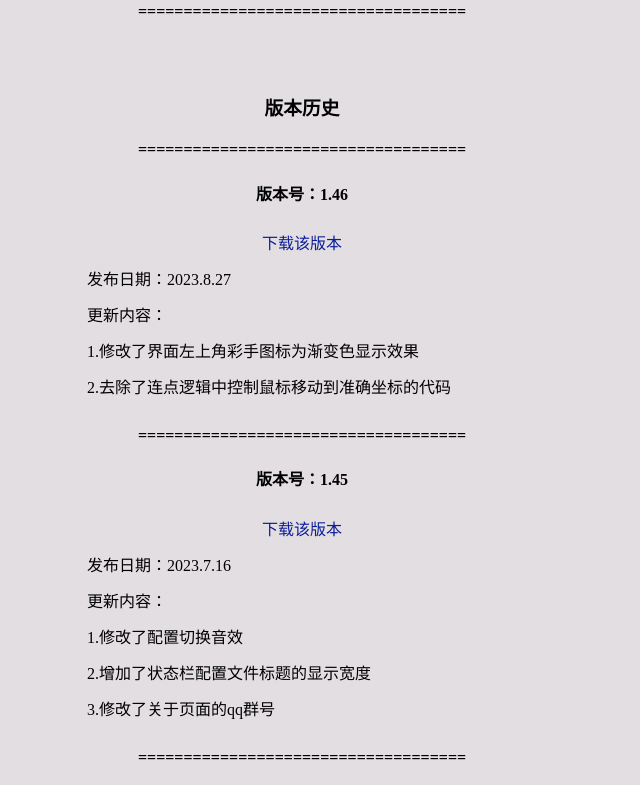
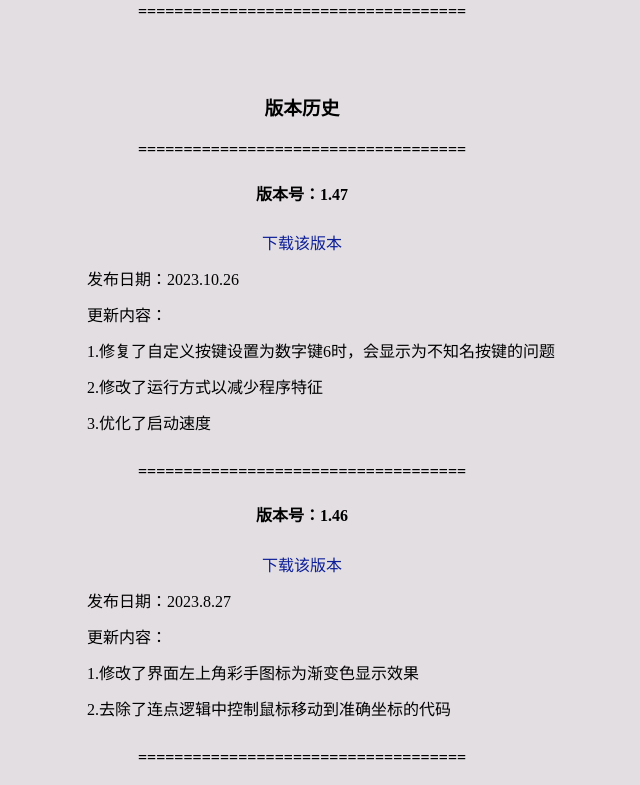
Before and after one commit to Z194/Z194.github.io, a plain HTML site: page index.html in a window 1280 px wide. Shown: the part 1088-1873 px from the top of the page, without its empty margins (338-978 px from the left). Drawn offline with Linux system fonts and the light colour scheme.

Commit message:
Update index.html

```diff
--- a/index.html
+++ b/index.html
@@ -202,10 +202,10 @@
 				<h2>彩手鼠标宏</h2>
 			</div>
 			<div id='versions'>
-				<h3>版本:1.46</h3>
+				<h3>版本:1.47</h3>
 			</div>
 			<div id='download'>
-				<h3><a href='https://www.123pan.com/s/rX5A-mtCRh.html' target="_blank">点击下载</a></h3>
+				<h3><a href='https://www.123pan.com/s/rX5A-RpNRh.html' target="_blank">点击下载</a></h3>
 			</div>
 			<div class="g-demo">
 				<div class="g-container">
@@ -248,6 +248,20 @@
 					<h4>====================================</h4>
 				</div>
 				<h3>版本历史</h3>
+				<div id='v1.47'>
+					<h4>====================================</h4>
+					<h4>版本号：1.47</h4>
+					<div id='history_versions_download'>
+						<a href='https://www.123pan.com/s/rX5A-RpNRh.html' target="_blank">下载该版本</a>
+					</div>
+					<div id='updata_content'>
+						<span>发布日期：2023.10.26</span><br />
+						<span>更新内容：</span><br />
+						<span>1.修复了自定义按键设置为数字键6时，会显示为不知名按键的问题</span><br />
+						<span>2.修改了运行方式以减少程序特征</span><br />
+						<span>3.优化了启动速度</span><br />
+					</div>
+				</div>
 				<div id='v1.46'>
 					<h4>====================================</h4>
 					<h4>版本号：1.46</h4>
```
